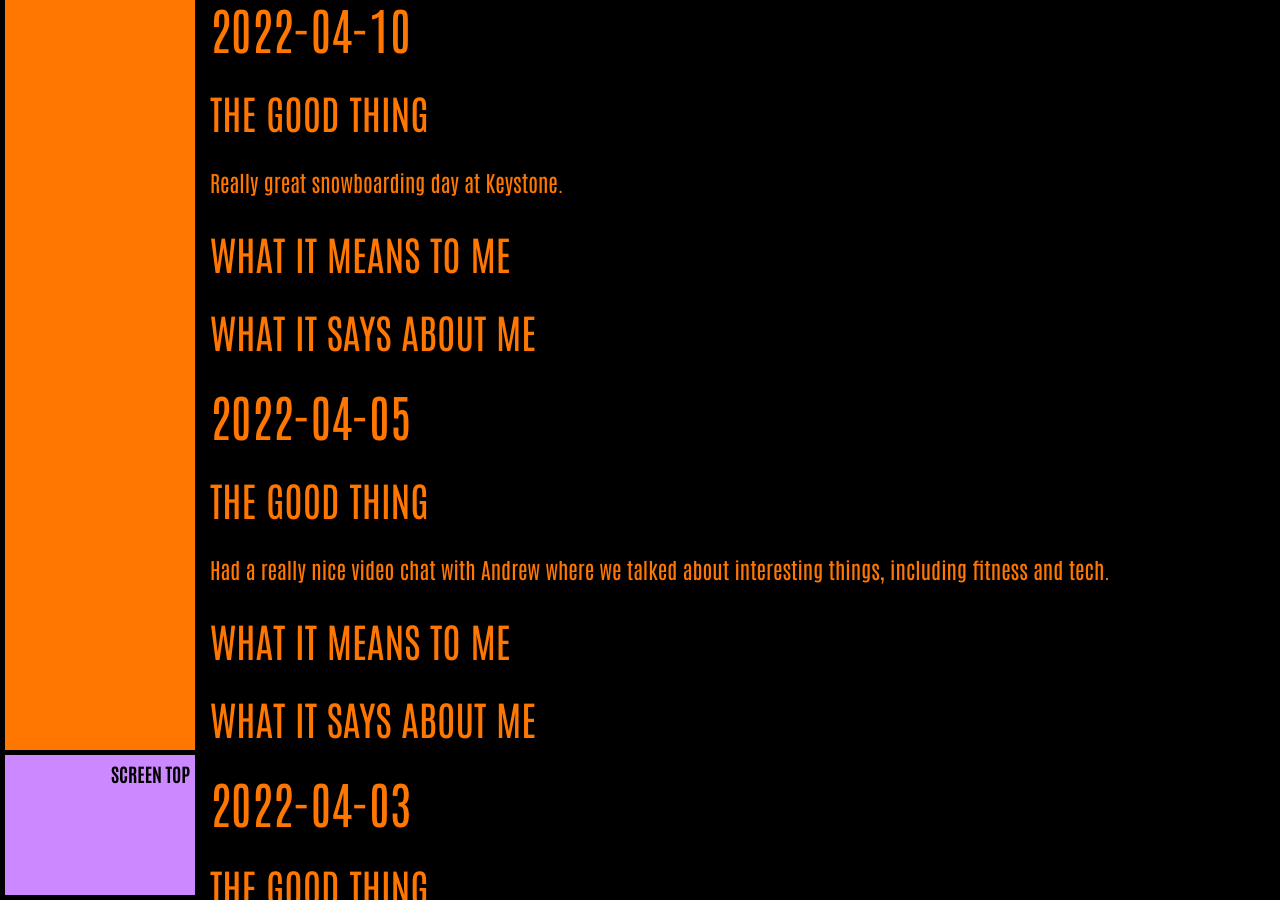
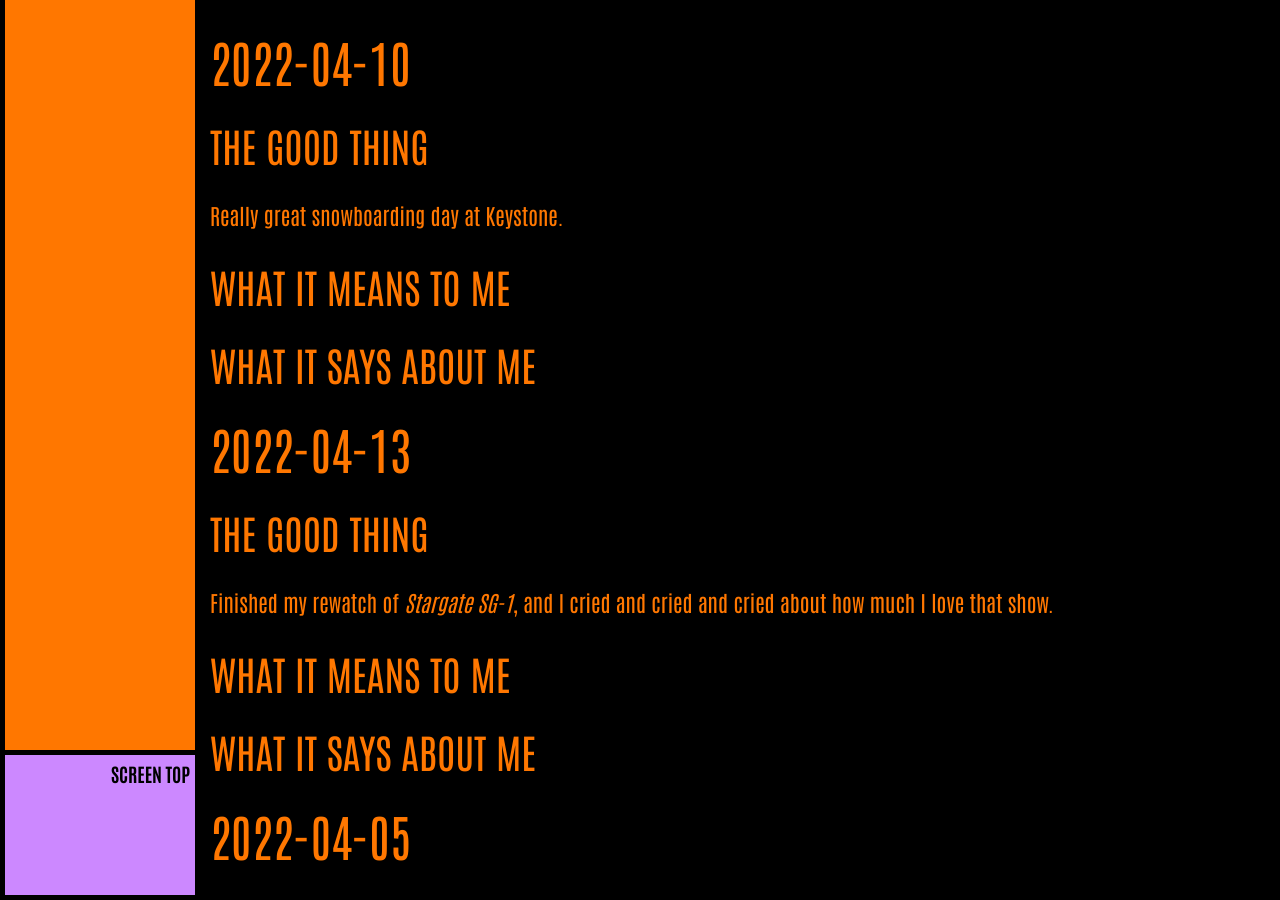
Before and after one commit to ArthurZey/arthurzey.github.io, a Jekyll site: the page built from _pages/one-good-thing.md, in a window 1280 px wide and 900 px high, scrolled down 4649 px. Built offline with Jekyll 4.4.1, drawn with Linux system fonts in a browser that asks for light colours.

Commit message:
added stub for 2022-04-13

```diff
--- a/_pages/one-good-thing.md
+++ b/_pages/one-good-thing.md
@@ -41,6 +41,14 @@ Really fantastic snowboarding day at Keystone.
 ## 2022-04-10
 ### The Good Thing
 Really great snowboarding day at Keystone.
+### What It Means to Me
+
+### What It Says about Me
+
+
+## 2022-04-13
+### The Good Thing
+Finished my rewatch of _Stargate SG-1_, and I cried and cried and cried about how much I love that show.
 ### What It Means to Me
 
 ### What It Says about Me
```
Also changed, not shown: other parts of _pages/one-good-thing.md (+1 -1 lines).
